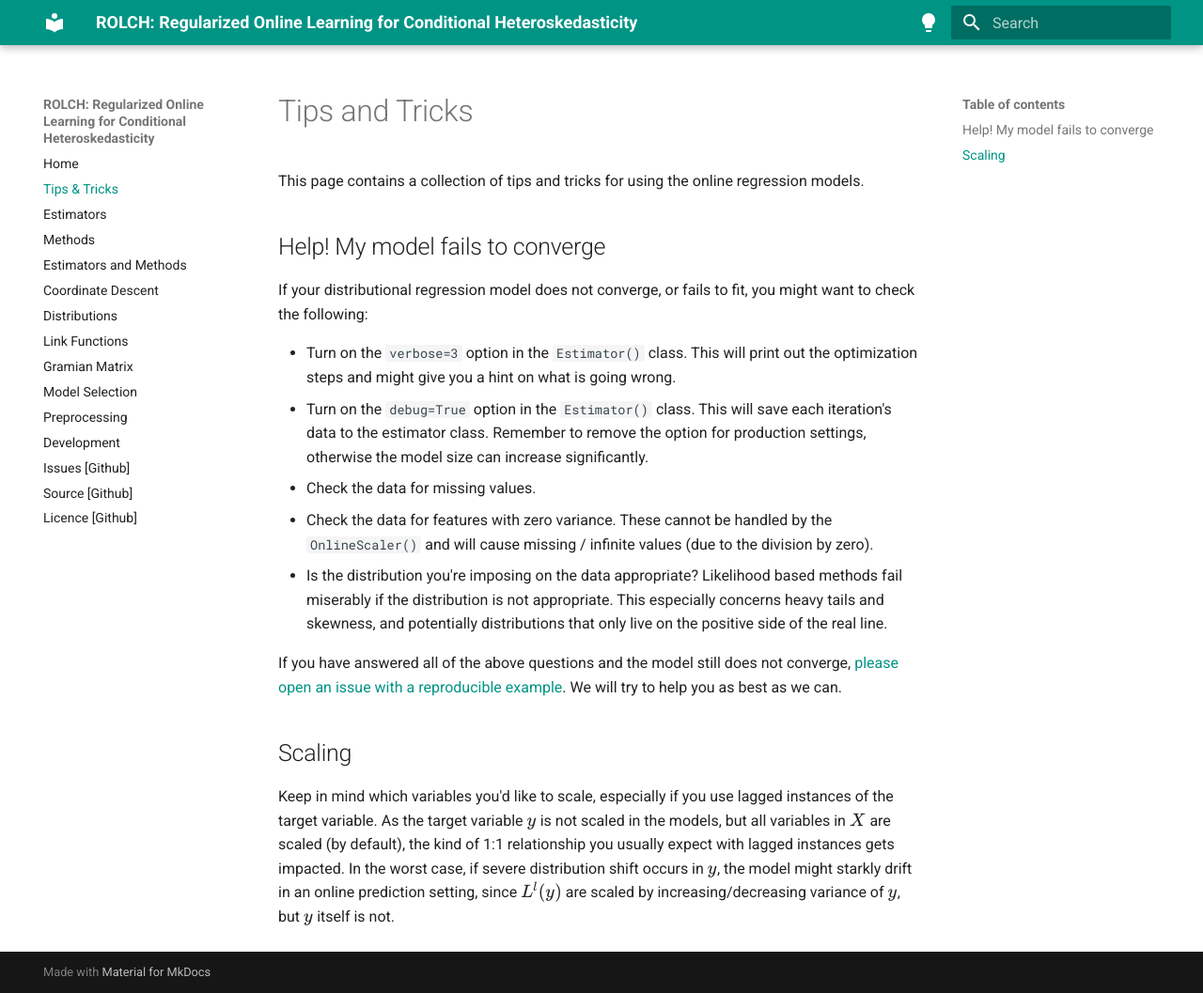
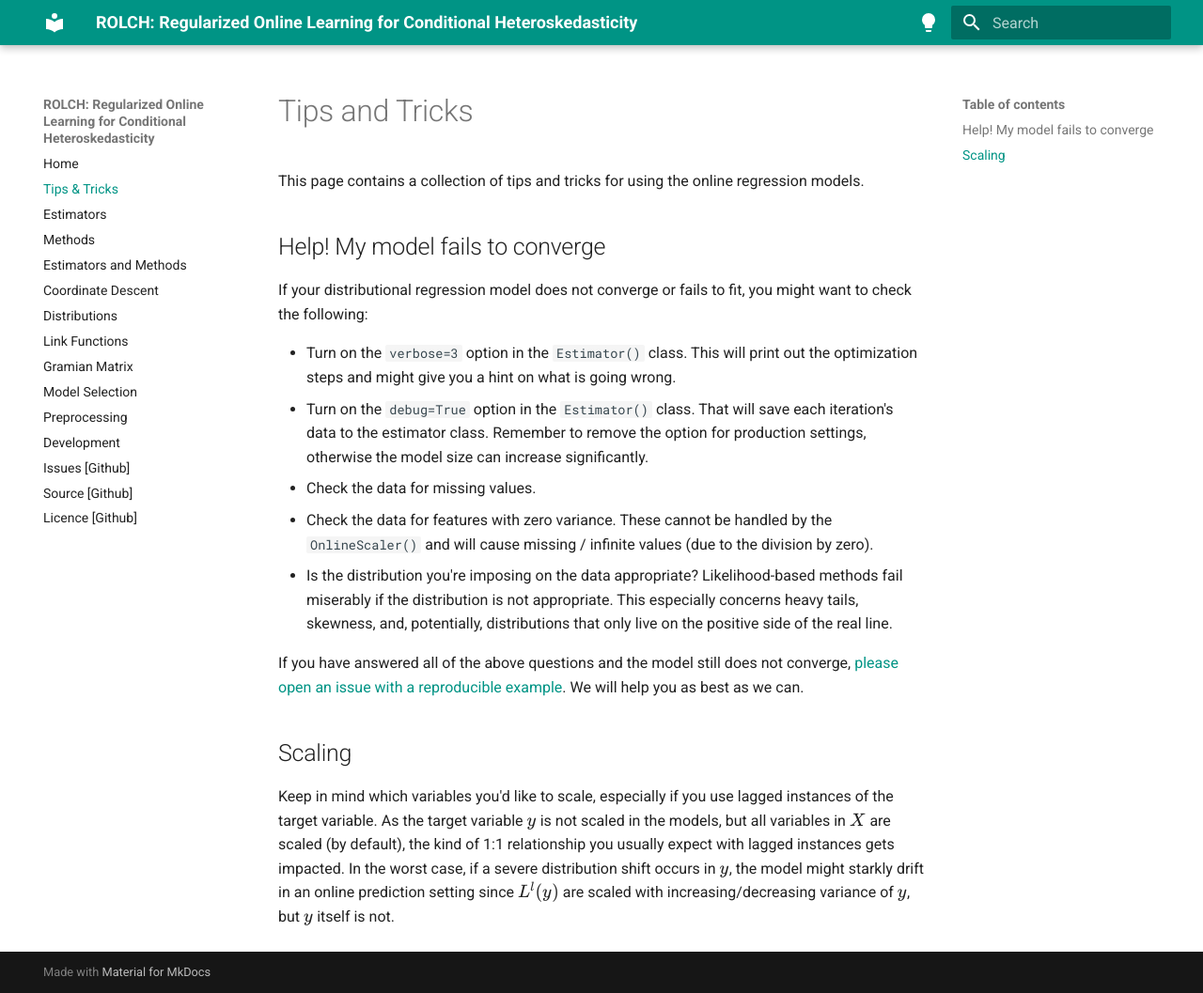
Before and after one commit to simon-hirsch/rolch, an MkDocs documentation site: the page built from docs/modeling_tips.md, in a window 1280 px wide and 1057 px high. Shown: the whole window at 94% size. Built offline with MkDocs 1.6.1 and Material for MkDocs 9.7.7, drawn with Linux system fonts in a browser that asks for light colours.

Commit message:
Minor grammatical adjustments

```diff
--- a/docs/modeling_tips.md
+++ b/docs/modeling_tips.md
@@ -4,16 +4,16 @@ This page contains a collection of tips and tricks for using the online regressi
 
 ## Help! My model fails to converge
 
-If your distributional regression model does not converge, or fails to fit, you might want to check the following:
+If your distributional regression model does not converge or fails to fit, you might want to check the following:
 
 - Turn on the `verbose=3` option in the `Estimator()` class. This will print out the optimization steps and might give you a hint on what is going wrong.
-- Turn on the `debug=True` option in the `Estimator()` class. This will save each iteration's data to the estimator class. Remember to remove the option for production settings, otherwise the model size can increase significantly.
+- Turn on the `debug=True` option in the `Estimator()` class. That will save each iteration's data to the estimator class. Remember to remove the option for production settings, otherwise the model size can increase significantly.
 - Check the data for missing values.
 - Check the data for features with zero variance. These cannot be handled by the `OnlineScaler()` and will cause missing / infinite values (due to the division by zero).
-- Is the distribution you're imposing on the data appropriate? Likelihood based methods fail miserably if the distribution is not appropriate. This especially concerns heavy tails and skewness, and potentially distributions that only live on the positive side of the real line.
+- Is the distribution you're imposing on the data appropriate? Likelihood-based methods fail miserably if the distribution is not appropriate. This especially concerns heavy tails, skewness, and, potentially, distributions that only live on the positive side of the real line.
 
-If you have answered all of the above questions and the model still does not converge, [please open an issue with a reproducible example](https://github.com/simon-hirsch/rolch/issues). We will try to help you as best as we can.
+If you have answered all of the above questions and the model still does not converge, [please open an issue with a reproducible example](https://github.com/simon-hirsch/rolch/issues). We will help you as best as we can.
 
 ## Scaling
 
-Keep in mind which variables you'd like to scale, especially if you use lagged instances of the target variable. As the target variable $y$ is not scaled in the models, but all variables in $X$ are scaled (by default), the kind of 1:1 relationship you usually expect with lagged instances gets impacted. In the worst case, if severe distribution shift occurs in $y$, the model might starkly drift in an online prediction setting, since $L^l(y)$ are scaled by increasing/decreasing variance of $y$, but $y$ itself is not.
+Keep in mind which variables you'd like to scale, especially if you use lagged instances of the target variable. As the target variable $y$ is not scaled in the models, but all variables in $X$ are scaled (by default), the kind of 1:1 relationship you usually expect with lagged instances gets impacted. In the worst case, if a severe distribution shift occurs in $y$, the model might starkly drift in an online prediction setting since $L^l(y)$ are scaled with increasing/decreasing variance of $y$, but $y$ itself is not.
```
